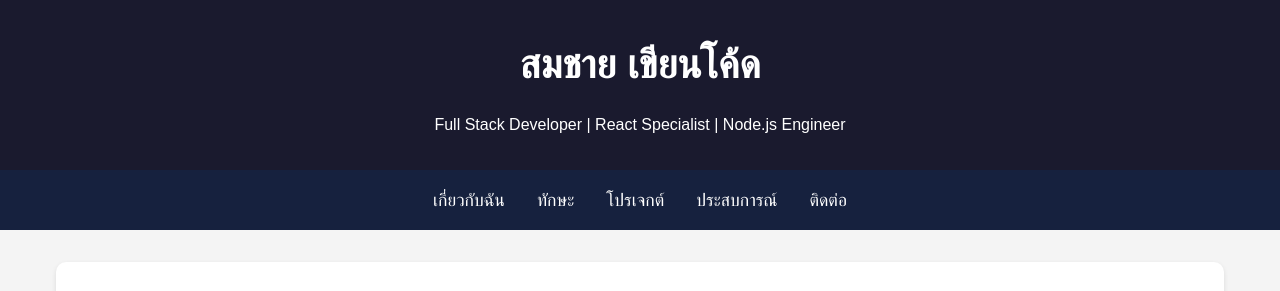
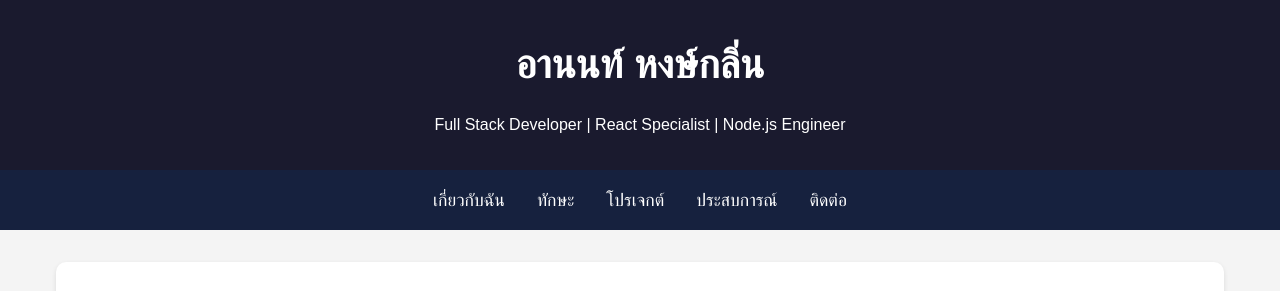
Before and after one commit to anonbcp/anonbcp.github.io, a plain HTML site: page index.html in a window 1280 px wide. Shown: the top 291 px of the page. Drawn offline with Linux system fonts and the light colour scheme.

Commit message:
Update index.html

```diff
--- a/index.html
+++ b/index.html
@@ -168,7 +168,7 @@
 </head>
 <body>
     <header>
-        <h1>สมชาย เขียนโค้ด</h1>
+        <h1>อานนท์ หงษ์กลิ่น</h1>
         <p>Full Stack Developer | React Specialist | Node.js Engineer</p>
     </header>
 
```
